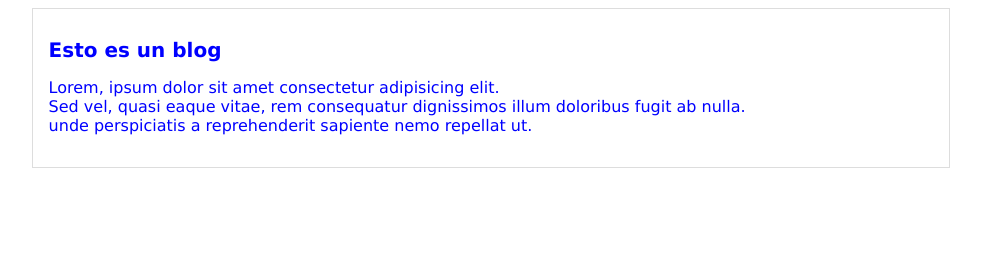
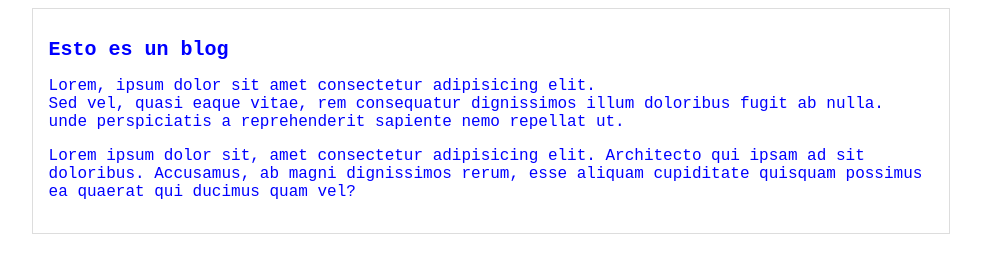
Before and after one commit to yuliannybetancourt/blogplatzi, a plain HTML site: page index.html in a window 1280 px wide. Shown: the whole page, without its empty margins (149-1130 px from the left). Drawn offline with Linux system fonts and the light colour scheme.

Commit message:
Agrego un nuevo parrafo y cambio de font en master

```diff
--- a/css/style.css
+++ b/css/style.css
@@ -1,7 +1,7 @@
 body {
   color: blue;
   text-align: center;
-  font-family: Verdana, Geneva, Tahoma, sans-serif;
+  font-family: monospace;
   font-size: 16px;
 }
 
--- a/index.html
+++ b/index.html
@@ -16,6 +16,13 @@
           fugit ab nulla. <br />unde perspiciatis a reprehenderit sapiente nemo
           repellat ut.
         </p>
+
+        <p>
+          Lorem ipsum dolor sit, amet consectetur adipisicing elit. Architecto
+          qui ipsam ad sit doloribus. Accusamus, ab magni dignissimos rerum,
+          esse aliquam cupiditate quisquam possimus ea quaerat qui ducimus quam
+          vel?
+        </p>
       </div>
     </div>
   </body>
```
